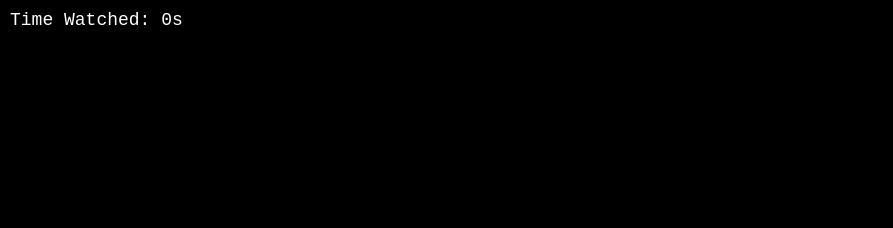
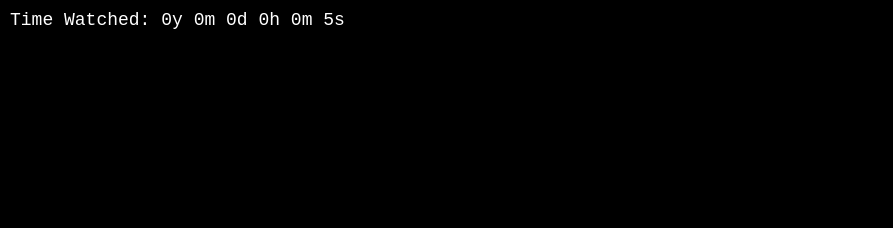
Before and after one commit to purpleclock/doritoshrine, a plain HTML site: page index.html in a window 1280 px wide. Shown: the top 228 px of the page, without its empty margins (0-893 px from the left). Drawn offline with Linux system fonts and the light colour scheme.

Commit message:
Update index.html

```diff
--- a/index.html
+++ b/index.html
@@ -62,4 +62,59 @@
   let savedTime = parseInt(localStorage.getItem('dorito_time_watched') || '0');
 
   setInterval(() => {
-    let totalSeconds = savedTime + Math.floor((Da
+    let totalSeconds = savedTime + Math.floor((Date.now() - startTime) / 1000);
+    localStorage.setItem('dorito_time_watched', totalSeconds);
+    document.getElementById('timer').innerText = "Time Watched: " + formatTime(totalSeconds);
+  }, 1000);
+
+  function formatTime(seconds) {
+    let years = Math.floor(seconds / (60*60*24*365));
+    seconds %= (60*60*24*365);
+    let months = Math.floor(seconds / (60*60*24*30));
+    seconds %= (60*60*24*30);
+    let days = Math.floor(seconds / (60*60*24));
+    seconds %= (60*60*24);
+    let hours = Math.floor(seconds / 3600);
+    seconds %= 3600;
+    let minutes = Math.floor(seconds / 60);
+    seconds %= 60;
+    return `${years}y ${months}m ${days}d ${hours}h ${minutes}m ${seconds}s`;
+  }
+
+  // ---- Auto-play audio reliably ----
+  const music = document.getElementById("music");
+
+  // Delay a tiny bit to improve autoplay reliability in modern browsers
+  setTimeout(() => {
+    music.play().then(() => {
+      music.muted = false; // unmute after autoplay
+    }).catch(e => console.log("Audio autoplay blocked:", e));
+  }, 100); // 100ms delay
+
+  // ---- LIVE VIEWER COUNT (Firebase) ----
+  const firebaseConfig = {
+    apiKey: "AIzaSyDtZzNAGmTZc1zZ--H2F7-U3qa6c0IpbUU",
+    authDomain: "dorito-shrine-watch-counter.firebaseapp.com",
+    databaseURL: "https://dorito-shrine-watch-counter-default-rtdb.firebaseio.com",
+    projectId: "dorito-shrine-watch-counter",
+    storageBucket: "dorito-shrine-watch-counter.firebasestorage.app",
+    messagingSenderId: "847348698985",
+    appId: "1:847348698985:web:8de4c430d457b358b777f8"
+  };
+  firebase.initializeApp(firebaseConfig);
+
+  const db = firebase.database();
+  const myRef = db.ref("viewers/").push(true);
+  myRef.onDisconnect().remove();
+
+  db.ref("viewers/").on("value", snapshot => {
+    document.getElementById("viewerCount").innerText = "Viewers Online: " + snapshot.numChildren();
+  });
+</script>
+
+<!-- Firebase Imports -->
+<script src="https://www.gstatic.com/firebasejs/11.0.1/firebase-app.js"></script>
+<script src="https://www.gstatic.com/firebasejs/11.0.1/firebase-database.js"></script>
+
+</body>
+</html>
```
